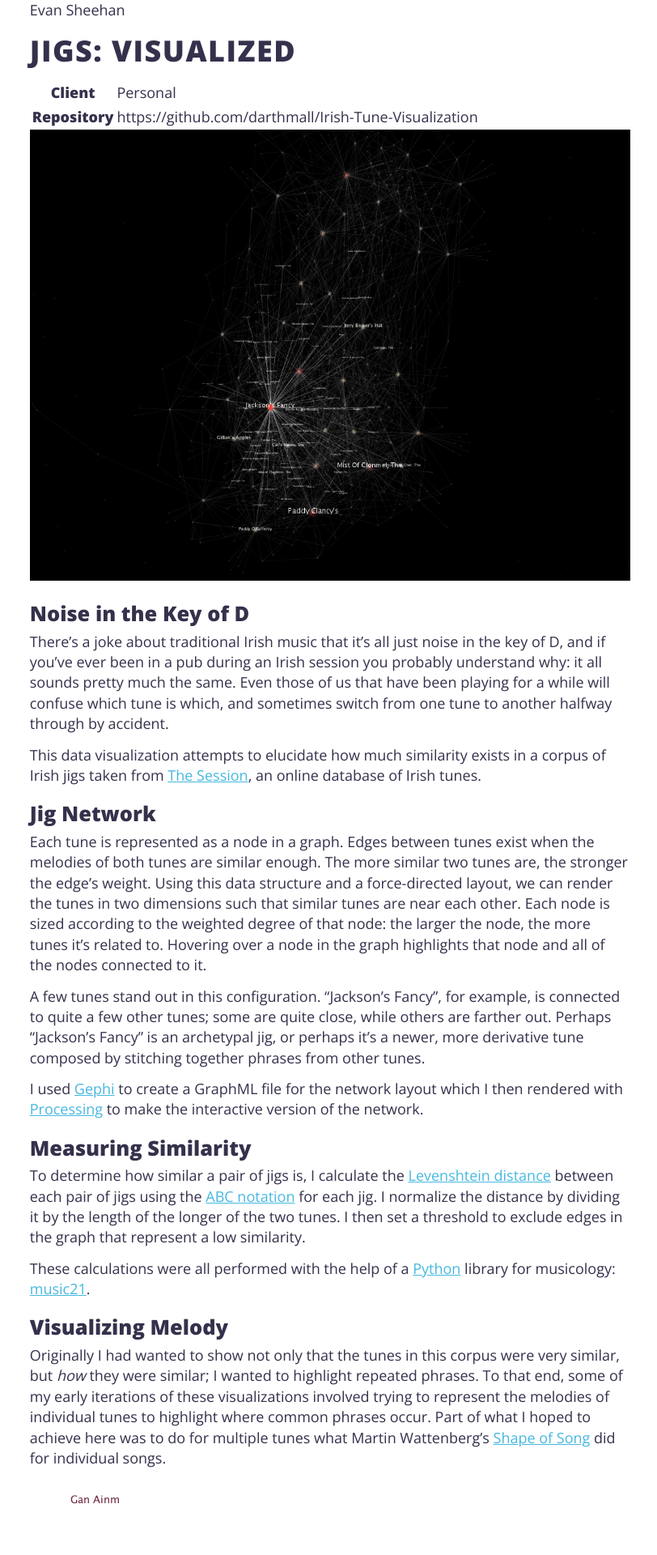
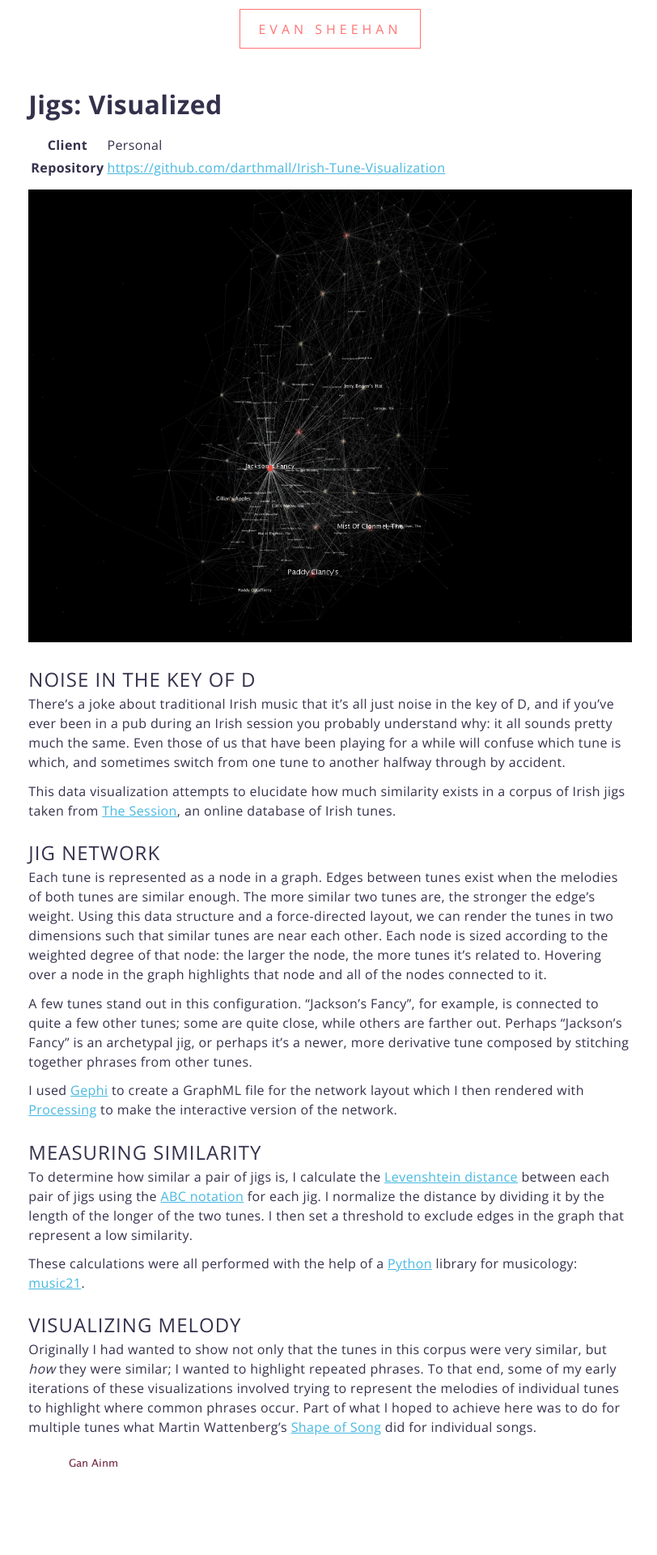
Before and after one commit to darthmall/darthmall.github.io, a Jekyll site: the page built from _projects/jigs.md, in a window 1280 px wide. Shown: the top 1920 px of the page at 81% size, without its empty margins (232-1044 px from the left). Built offline with Jekyll 4.4.1, drawn with Linux system fonts in a browser that asks for light colours.

Commit message:
Major revamping of typography
- Remove normalize.scss
- Replace Open Sans extra bold with bold
- Replace most classes with context specific selectors

```diff
--- a/_sass/layout.sass
+++ b/_sass/layout.sass
@@ -1,25 +1,41 @@
-body
-  margin: $sm
-
-.site-header
-  text-align: center
+* + *
+  margin-top: $gutter
 
 img
-  margin: 0
-  padding: 0
   max-width: 100%
 
-.project-abstract
-  margin-bottom: $lg
+.project-list
+  list-style: none
+  padding: 0
 
-.profile
-  float: left
-  width: 50%
-  margin-right: $gutter
-  margin-bottom: $gutter
-  max-width: 768px / 4
+  a
+    color: $text-color
+    text-decoration: none
 
-@media screen and (min-width: 768px)
+  li
+    position: relative
+
+    &:hover,
+    &:focus
+      p
+        opacity: 1
+
+      img
+        opacity: 0.3
+
+  p
+    opacity: 0
+    position: absolute
+    text-align: center
+    top: 50%
+    left: $gutter
+    right: $gutter
+    transition: opacity 200ms ease-in-out
+
+  img
+    transition: opacity 200ms ease-in-out
+
+@media screen and (min-width: $sm-screen)
   body
     margin: auto
     max-width: 768px - $sm - $sm
--- a/_sass/normalize.scss
+++ /dev/null
@@ -1,447 +0,0 @@
-/*! normalize.css v7.0.0 | MIT License | github.com/necolas/normalize.css */
-
-/* Document
-   ========================================================================== */
-
-/**
- * 1. Correct the line height in all browsers.
- * 2. Prevent adjustments of font size after orientation changes in
- *    IE on Windows Phone and in iOS.
- */
-
-html {
-  line-height: 1.15; /* 1 */
-  -ms-text-size-adjust: 100%; /* 2 */
-  -webkit-text-size-adjust: 100%; /* 2 */
-}
-
-/* Sections
-   ========================================================================== */
-
-/**
- * Remove the margin in all browsers (opinionated).
- */
-
-body {
-  margin: 0;
-}
-
-/**
- * Add the correct display in IE 9-.
- */
-
-article,
-aside,
-footer,
-header,
-nav,
-section {
-  display: block;
-}
-
-/**
- * Correct the font size and margin on `h1` elements within `section` and
- * `article` contexts in Chrome, Firefox, and Safari.
- */
-
-h1 {
-  font-size: 2em;
-  margin: 0.67em 0;
-}
-
-/* Grouping content
-   ========================================================================== */
-
-/**
- * Add the correct display in IE 9-.
- * 1. Add the correct display in IE.
- */
-
-figcaption,
-figure,
-main { /* 1 */
-  display: block;
-}
-
-/**
- * Add the correct margin in IE 8.
- */
-
-figure {
-  margin: 1em 40px;
-}
-
-/**
- * 1. Add the correct box sizing in Firefox.
- * 2. Show the overflow in Edge and IE.
- */
-
-hr {
-  box-sizing: content-box; /* 1 */
-  height: 0; /* 1 */
-  overflow: visible; /* 2 */
-}
-
-/**
- * 1. Correct the inheritance and scaling of font size in all browsers.
- * 2. Correct the odd `em` font sizing in all browsers.
- */
-
-pre {
-  font-family: monospace, monospace; /* 1 */
-  font-size: 1em; /* 2 */
-}
-
-/* Text-level semantics
-   ========================================================================== */
-
-/**
- * 1. Remove the gray background on active links in IE 10.
- * 2. Remove gaps in links underline in iOS 8+ and Safari 8+.
- */
-
-a {
-  background-color: transparent; /* 1 */
-  -webkit-text-decoration-skip: objects; /* 2 */
-}
-
-/**
- * 1. Remove the bottom border in Chrome 57- and Firefox 39-.
- * 2. Add the correct text decoration in Chrome, Edge, IE, Opera, and Safari.
- */
-
-abbr[title] {
-  border-bottom: none; /* 1 */
-  text-decoration: underline; /* 2 */
-  text-decoration: underline dotted; /* 2 */
-}
-
-/**
- * Prevent the duplicate application of `bolder` by the next rule in Safari 6.
- */
-
-b,
-strong {
-  font-weight: inherit;
-}
-
-/**
- * Add the correct font weight in Chrome, Edge, and Safari.
- */
-
-b,
-strong {
-  font-weight: bolder;
-}
-
-/**
- * 1. Correct the inheritance and scaling of font size in all browsers.
- * 2. Correct the odd `em` font sizing in all browsers.
- */
-
-code,
-kbd,
-samp {
-  font-family: monospace, monospace; /* 1 */
-  font-size: 1em; /* 2 */
-}
-
-/**
- * Add the correct font style in Android 4.3-.
- */
-
-dfn {
-  font-style: italic;
-}
-
-/**
- * Add the correct background and color in IE 9-.
- */
-
-mark {
-  background-color: #ff0;
-  color: #000;
-}
-
-/**
- * Add the correct font size in all browsers.
- */
-
-small {
-  font-size: 80%;
-}
-
-/**
- * Prevent `sub` and `sup` elements from affecting the line height in
- * all browsers.
- */
-
-sub,
-sup {
-  font-size: 75%;
-  line-height: 0;
-  position: relative;
-  vertical-align: baseline;
-}
-
-sub {
-  bottom: -0.25em;
-}
-
-sup {
-  top: -0.5em;
-}
-
-/* Embedded content
-   ========================================================================== */
-
-/**
- * Add the correct display in IE 9-.
- */
-
-audio,
-video {
-  display: inline-block;
-}
-
-/**
- * Add the correct display in iOS 4-7.
- */
-
-audio:not([controls]) {
-  display: none;
-  height: 0;
-}
-
-/**
- * Remove the border on images inside links in IE 10-.
- */
-
-img {
-  border-style: none;
-}
-
-/**
- * Hide the overflow in IE.
- */
-
-svg:not(:root) {
-  overflow: hidden;
-}
-
-/* Forms
-   ========================================================================== */
-
-/**
- * 1. Change the font styles in all browsers (opinionated).
- * 2. Remove the margin in Firefox and Safari.
- */
-
-button,
-input,
-optgroup,
-select,
-textarea {
-  font-family: sans-serif; /* 1 */
-  font-size: 100%; /* 1 */
-  line-height: 1.15; /* 1 */
-  margin: 0; /* 2 */
-}
-
-/**
- * Show the overflow in IE.
- * 1. Show the overflow in Edge.
- */
-
-button,
-input { /* 1 */
-  overflow: visible;
-}
-
-/**
- * Remove the inheritance of text transform in Edge, Firefox, and IE.
- * 1. Remove the inheritance of text transform in Firefox.
- */
-
-button,
-select { /* 1 */
-  text-transform: none;
-}
-
-/**
- * 1. Prevent a WebKit bug where (2) destroys native `audio` and `video`
- *    controls in Android 4.
- * 2. Correct the inability to style clickable types in iOS and Safari.
- */
-
-button,
-html [type="button"], /* 1 */
-[type="reset"],
-[type="submit"] {
-  -webkit-appearance: button; /* 2 */
-}
-
-/**
- * Remove the inner border and padding in Firefox.
- */
-
-button::-moz-focus-inner,
-[type="button"]::-moz-focus-inner,
-[type="reset"]::-moz-focus-inner,
-[type="submit"]::-moz-focus-inner {
-  border-style: none;
-  padding: 0;
-}
-
-/**
- * Restore the focus styles unset by the previous rule.
- */
-
-button:-moz-focusring,
-[type="button"]:-moz-focusring,
-[type="reset"]:-moz-focusring,
-[type="submit"]:-moz-focusring {
-  outline: 1px dotted ButtonText;
-}
-
-/**
- * Correct the padding in Firefox.
- */
-
-fieldset {
-  padding: 0.35em 0.75em 0.625em;
-}
-
-/**
- * 1. Correct the text wrapping in Edge and IE.
- * 2. Correct the color inheritance from `fieldset` elements in IE.
- * 3. Remove the padding so developers are not caught out when they zero out
- *    `fieldset` elements in all browsers.
- */
-
-legend {
-  box-sizing: border-box; /* 1 */
-  color: inherit; /* 2 */
-  display: table; /* 1 */
-  max-width: 100%; /* 1 */
-  padding: 0; /* 3 */
-  white-space: normal; /* 1 */
-}
-
-/**
- * 1. Add the correct display in IE 9-.
- * 2. Add the correct vertical alignment in Chrome, Firefox, and Opera.
- */
-
-progress {
-  display: inline-block; /* 1 */
-  vertical-align: baseline; /* 2 */
-}
-
-/**
- * Remove the default vertical scrollbar in IE.
- */
-
-textarea {
-  overflow: auto;
-}
-
-/**
- * 1. Add the correct box sizing in IE 10-.
- * 2. Remove the padding in IE 10-.
- */
-
-[type="checkbox"],
-[type="radio"] {
-  box-sizing: border-box; /* 1 */
-  padding: 0; /* 2 */
-}
-
-/**
- * Correct the cursor style of increment and decrement buttons in Chrome.
- */
-
-[type="number"]::-webkit-inner-spin-button,
-[type="number"]::-webkit-outer-spin-button {
-  height: auto;
-}
-
-/**
- * 1. Correct the odd appearance in Chrome and Safari.
- * 2. Correct the outline style in Safari.
- */
-
-[type="search"] {
-  -webkit-appearance: textfield; /* 1 */
-  outline-offset: -2px; /* 2 */
-}
-
-/**
- * Remove the inner padding and cancel buttons in Chrome and Safari on macOS.
- */
-
-[type="search"]::-webkit-search-cancel-button,
-[type="search"]::-webkit-search-decoration {
-  -webkit-appearance: none;
-}
-
-/**
- * 1. Correct the inability to style clickable types in iOS and Safari.
- * 2. Change font properties to `inherit` in Safari.
- */
-
-::-webkit-file-upload-button {
-  -webkit-appearance: button; /* 1 */
-  font: inherit; /* 2 */
-}
-
-/* Interactive
-   ========================================================================== */
-
-/*
- * Add the correct display in IE 9-.
- * 1. Add the correct display in Edge, IE, and Firefox.
- */
-
-details, /* 1 */
-menu {
-  display: block;
-}
-
-/*
- * Add the correct display in all browsers.
- */
-
-summary {
-  display: list-item;
-}
-
-/* Scripting
-   ========================================================================== */
-
-/**
- * Add the correct display in IE 9-.
- */
-
-canvas {
-  display: inline-block;
-}
-
-/**
- * Add the correct display in IE.
- */
-
-template {
-  display: none;
-}
-
-/* Hidden
-   ========================================================================== */
-
-/**
- * Add the correct display in IE 10-.
- */
-
-[hidden] {
-  display: none;
-}
--- a/_sass/typography.sass
+++ b/_sass/typography.sass
@@ -3,32 +3,43 @@ body
   font-family: $body-font
   font-size: $font-size
   font-weight: 400
+  letter-spacing: .4px
   line-height: $line-height
+  margin: 0
+
+  & > header
+    letter-spacing: 5px
+    margin-bottom: $xxxl
+    margin-top: $gutter
+    text-align: center
+    text-transform: uppercase
+
+    a
+      border: 1px $primary-color solid
+      color: $primary-color
+      display: inline-block
+      padding: $gutter $lg
+      text-decoration: none
 
 a
-  color: $text-color
-  text-decoration: none
+  color: $link-color
 
-p
-  margin: 0
-  margin-bottom: $sm
+p, h1, h2
+  margin-bottom: 0
+  margin-left: $gutter/2
+  margin-right: $gutter/2
 
-p > a
-  color: $link-color
-  text-decoration: underline
-
-h1
-  font-family: $header-font
-  font-size: $xl
-  font-weight: bold
-  letter-spacing: 1.5px
+h2
+  letter-spacing: 1px
+  font-weight: 400
+  margin: 0 $gutter/2
   text-transform: uppercase
 
-h2
-  font-family: $subheader-font
-  font-size: $lg
-  margin: 0
-  padding: $xs 0
+  * + &
+    margin-top: $lg
+
+  & + p
+    margin-top: 0
 
 ::selection
   background-color: $selection-color
@@ -36,28 +47,11 @@ h2
 ::-moz-selection
   background-color: $selection-color
 
-.site-header
-  color: $red
-  text-align: center
-  margin: $xl 0
+.abstract
+  font-family: $italic-font
+  font-style: italic
 
-.title
-  color: inherit
-  display: inline-block
-  font-family: $header-font
-  font-weight: bold
-  font-size: $font-size
-  letter-spacing: 1px
-  text-transform: uppercase
-  line-height: $xl
-  border-top: 1px solid $text-color
-  border-bottom: 1px solid $text-color
-  padding: $xs $font-size
-
-.bio
-  font-family: "Merriweather", serif
-  font-size: $lg
-  font-style: italic
-  line-height: $ratio
-  padding: $xxl 0
-  margin: $xxxl 0
+@media screen and (min-width: $sm-screen)
+  p, h1, h2, h3
+    margin-left: 0
+    margin-right: 0
--- a/_sass/variables.sass
+++ b/_sass/variables.sass
@@ -1,8 +1,8 @@
 $body-font: "Open Sans", sans-serif
 $header-font: "Open Sans", sans-serif
-$subheader-font: $header-font
+$italic-font: "Merriweather", serif
 
-$base: 18px
+$base: 16px
 $ratio: 1.414
 
 $md: $base
@@ -14,15 +14,18 @@ $xxl: $xl * $ratio
 $xxxl: $xl * $ratio
 
 $font-size: $md
-$line-height: $lg
+$line-height: 1.5
 
 $gutter: $sm
 
-$dark-blue: #34314c
-$light-blue: #47b8e0
-$yellow: #ffc952
-$red: #ff7473
+$primary-color: #ff7473
+$secondary-color: #47b8e0
+$tertiary-color: #ffc952
+$text-color: #34314c
 
-$text-color: $dark-blue
-$link-color: $light-blue
-$selection-color: $yellow
+$link-color: $secondary-color
+$selection-color: $tertiary-color
+
+$sm-screen: 768px
+$md-screen: 1024px
+$lg-screen: 1200px
--- a/style.sass
+++ b/style.sass
@@ -1,7 +1,6 @@
 ---
 ---
-@import url('https://fonts.googleapis.com/css?family=Merriweather:300i|Open+Sans:400,800')
-@import normalize
+@import url('https://fonts.googleapis.com/css?family=Merriweather:300i|Open+Sans:400,700')
 @import variables
 @import typography
 @import layout
```
